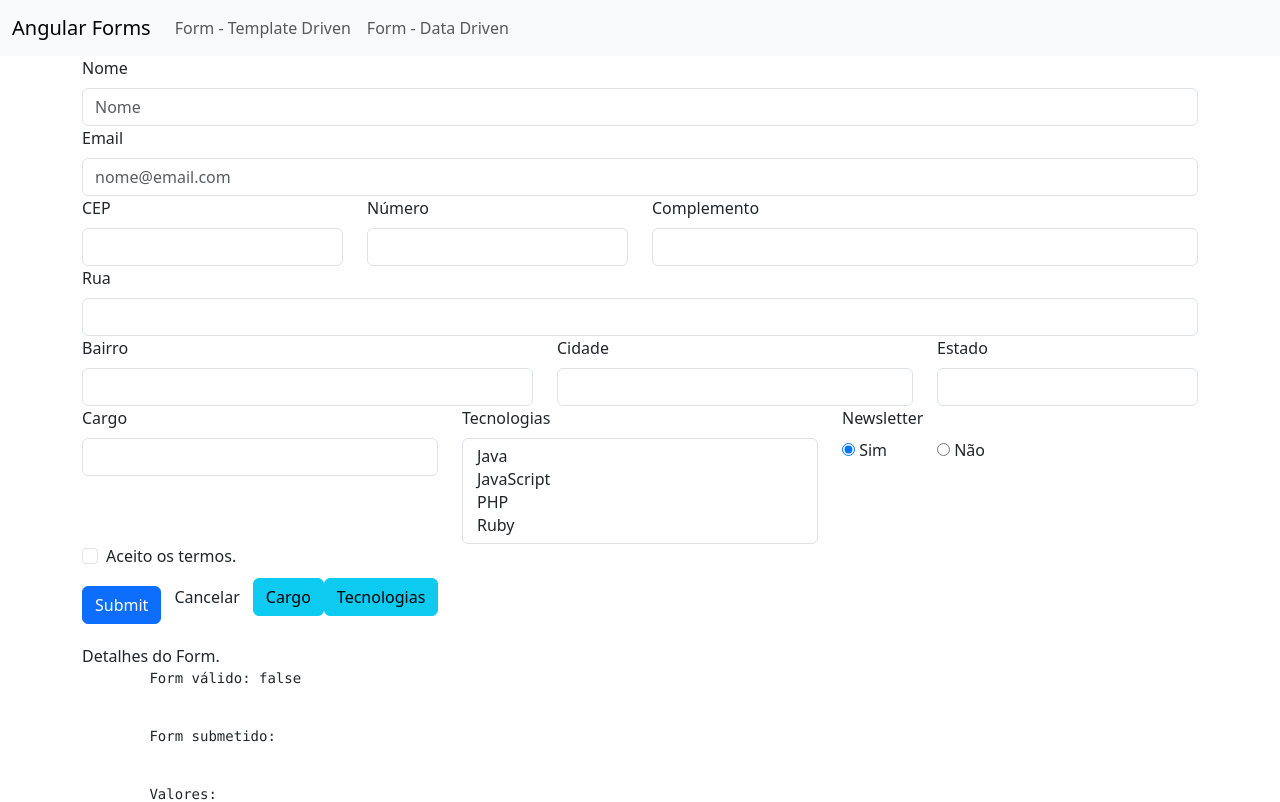
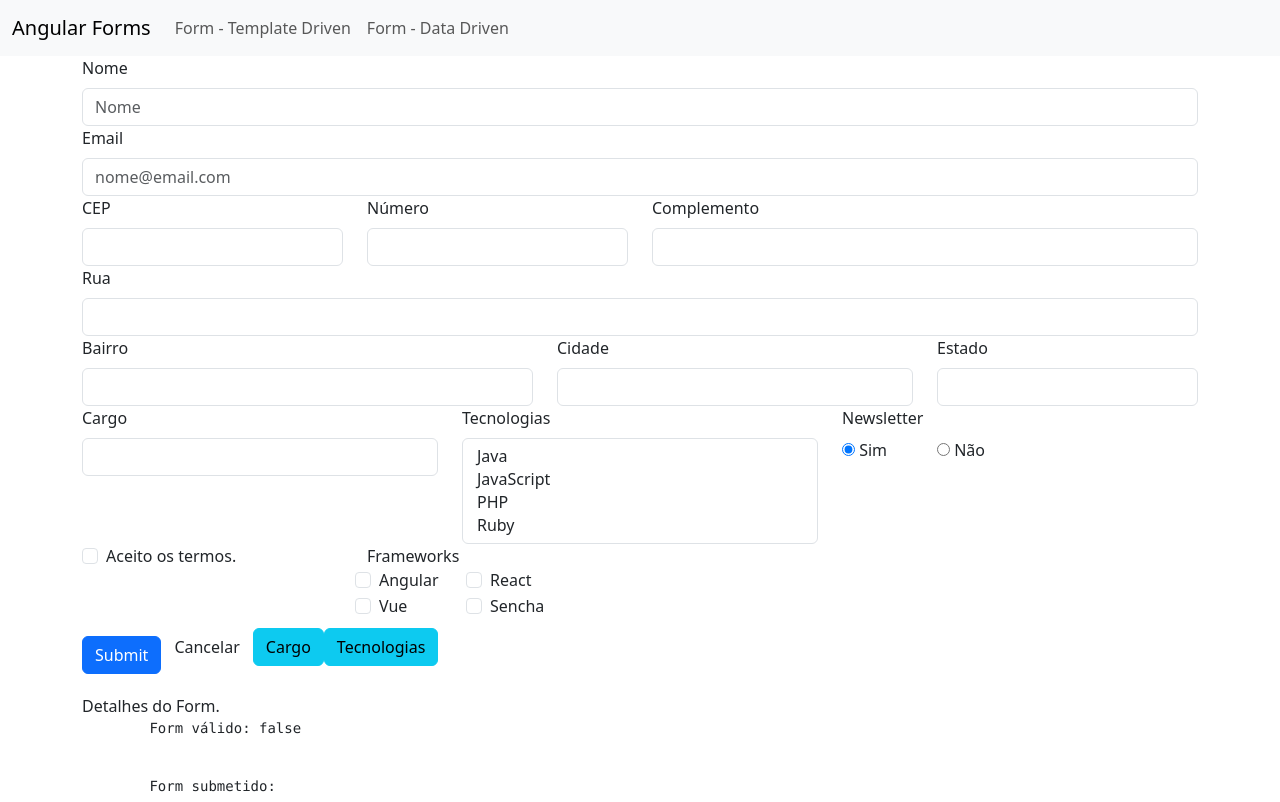
Before and after one commit to RodolfoPG/forms, an Angular app: page /dataForm in a window 1280 px wide. Shown: the top 802 px of the page. Built offline with nearby package versions, Linux system fonts and the light colour scheme.

Commit message:
Formulários reativos: FormArray: Checkboxes Dinâmicos

```diff
--- a/src/app/data-form/data-form.component.html
+++ b/src/app/data-form/data-form.component.html
@@ -132,6 +132,19 @@
                 </app-campo-control-erro>
             </div>
         </div>
+
+        <div class="col-md-3" [ngClass]="aplicaCssErro('frameworks')">
+            <label for="frameworks">Frameworks</label>
+            <div id="frameworks" class="row">
+                <div class="form-check form-check-inline col-sm-4"
+                    formArrayName="frameworks"
+                    *ngFor="let item of formArrayControls().controls; let i = index">
+                    <label class="form-check-label">
+                        <input required class="form-check-input" type="checkbox" [formControlName]="i"/> {{frameworks[i]}}
+                    </label>
+                </div>
+            </div>
+        </div>
     </div>
 
     <button type="submit" class="btn btn-primary mt-3">Submit</button>
--- a/src/app/data-form/data-form.component.ts
+++ b/src/app/data-form/data-form.component.ts
@@ -1,6 +1,6 @@
 import { HttpClient } from '@angular/common/http';
 import { Component, OnInit } from '@angular/core';
-import { FormBuilder, FormControl, FormGroup, Validators } from '@angular/forms';
+import { FormArray, FormBuilder, FormControl, FormGroup, Validators } from '@angular/forms';
 import { Observable } from 'rxjs';
 
 import { DropdownService } from '../shared/services/dropdown.service';
@@ -20,6 +20,7 @@ export class DataFormComponent implements OnInit{
   cargos!: any[]
   tecnologias!: any[]
   newsletterOp!: any[]
+  frameworks = ['Angular', 'React', 'Vue', 'Sencha']
 
   constructor(
     private formBuilder: FormBuilder,
@@ -67,8 +68,20 @@ export class DataFormComponent implements OnInit{
       cargo: [null],
       tecnologias: [null],
       newsletter: ['s'],
-      termos: [null, Validators.requiredTrue]
+      termos: [null, Validators.requiredTrue],
+      frameworks: this.buildFrameworks()
     })
+  }
+
+  buildFrameworks() {
+    const values = this.frameworks.map(v => new FormControl(false))
+    return this.formBuilder.array(values)
+    // return [
+    //   new FormControl(false),
+    //   new FormControl(false),
+    //   new FormControl(false),
+    //   new FormControl(false)
+    // ]
   }
 
   //[Validators.required, Validators.minLength(3), Validators.maxLength(20)]]
@@ -76,8 +89,18 @@ export class DataFormComponent implements OnInit{
   onSubmit() {
     console.log(this.formulario.value)
 
+    let valueSubmit = Object.assign({}, this.formulario.value)
+
+    valueSubmit = Object.assign(valueSubmit, {
+      frameworks: valueSubmit.frameworks
+        .map((v: any, i: any) => v ? this.frameworks[i] : null)
+        .filter((v: any) => v !== null)
+    })
+
+    console.log(valueSubmit)
+
     if (this.formulario.valid) {
-      this.http.post('https://httpbin.org/post', JSON.stringify(this.formulario.value))
+      this.http.post('https://httpbin.org/post', JSON.stringify(valueSubmit))
       .subscribe((dados: any) => {
         console.log(dados);
         //reseta o form
@@ -178,4 +201,8 @@ export class DataFormComponent implements OnInit{
   setarTecnologias() {
     this.formulario.get('tecnologias')?.setValue(['java', 'javascript', 'php'])
   }
+
+  formArrayControls() {
+    return <FormArray>this.formulario.get('frameworks');
+  }
 }
```
